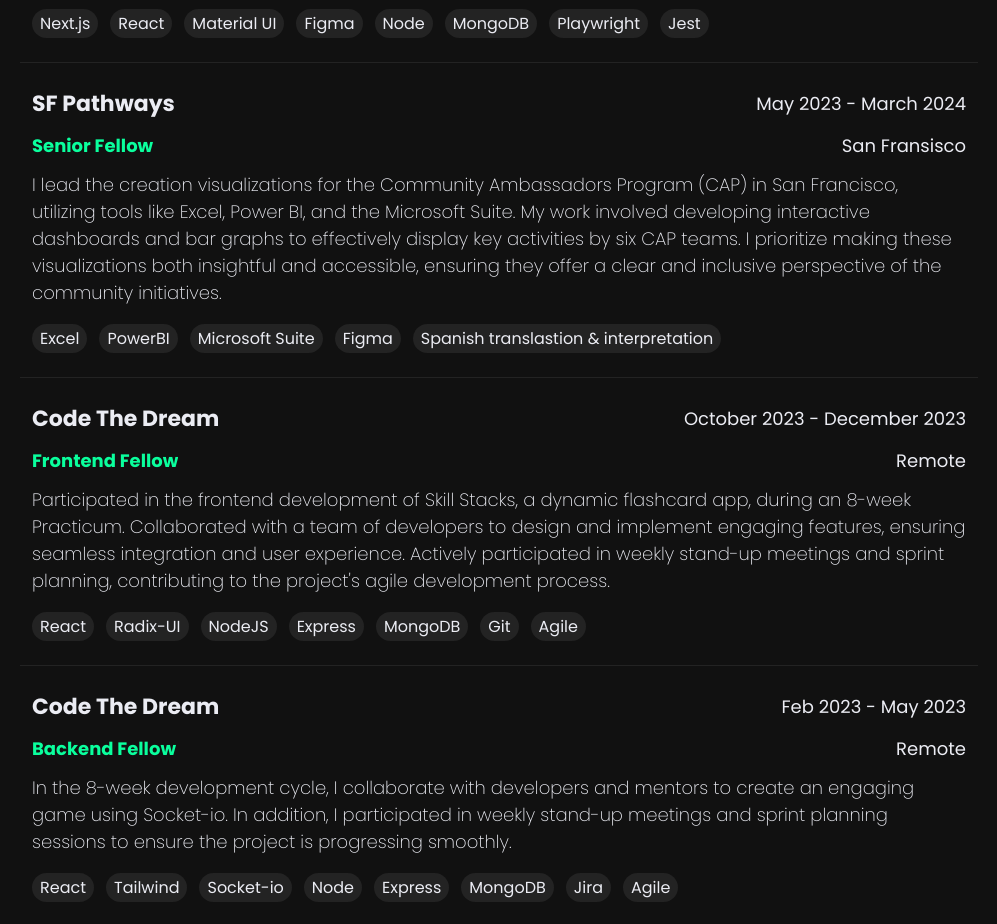
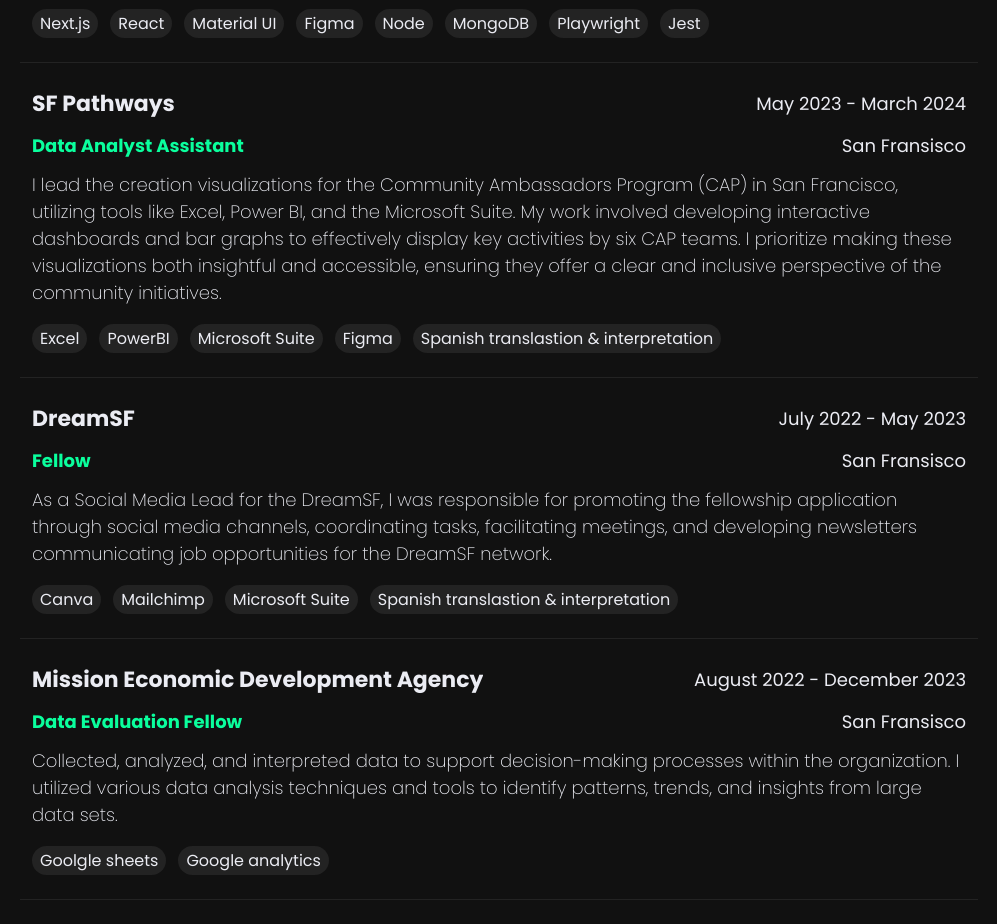
Before and after one commit to alejandroo-pc/portfolio, a Next.js app: page / in a window 1280 px wide. Shown: the part 3480-4404 px from the top of the page, without its empty margins (171-1168 px from the left). Built offline with nearby package versions, Linux system fonts and the light colour scheme.

Commit message:
Updated work experience by removing ctd practicum

```diff
--- a/components/home/experience/Experience.js
+++ b/components/home/experience/Experience.js
@@ -34,7 +34,7 @@
 
   {
     title: 'SF Pathways',
-    position: 'Senior Fellow',
+    position: 'Data Analyst Assistant',
     time: 'May 2023 - March 2024 ',
     location: 'San Fransisco',
     description:
@@ -45,35 +45,6 @@
       'Microsoft Suite',
       'Figma',
       'Spanish translastion & interpretation',
-    ],
-  },
-
-  {
-    title: 'Code The Dream',
-    position: 'Frontend Fellow',
-    time: 'October 2023 - December 2023',
-    location: 'Remote',
-    description:
-      "Participated in the frontend development of Skill Stacks, a dynamic flashcard app, during an 8-week Practicum. Collaborated with a team of developers to design and implement engaging features, ensuring seamless integration and user experience. Actively participated in weekly stand-up meetings and sprint planning, contributing to the project's agile development process.",
-    tech: ['React', 'Radix-UI', 'NodeJS', 'Express', 'MongoDB', 'Git', 'Agile'],
-  },
-
-  {
-    title: 'Code The Dream',
-    position: 'Backend Fellow',
-    time: 'Feb 2023 - May 2023 ',
-    location: 'Remote',
-    description:
-      'In the 8-week development cycle, I collaborate with developers and mentors to create an engaging game using Socket-io. In addition, I participated in weekly stand-up meetings and sprint planning sessions to ensure the project is progressing smoothly.',
-    tech: [
-      'React',
-      'Tailwind',
-      'Socket-io',
-      'Node',
-      'Express',
-      'MongoDB',
-      'Jira',
-      'Agile',
     ],
   },
 
@@ -90,16 +61,6 @@
       'Microsoft Suite',
       'Spanish translastion & interpretation',
     ],
-  },
-
-  {
-    title: 'Code The Dream',
-    position: 'NodeJS Backend Student',
-    time: 'Nov 2022 - Jan 2023',
-    location: 'Remote',
-    description:
-      'I built server-side applications, created APIs, and worked with databases. In addition, I understand NodeJS concepts such as routes, middleware, event-driven programming, and asynchronous code.',
-    tech: ['Javascript', 'NodeJS', 'Express', 'MongoDB'],
   },
 
   {
--- a/components/home/projects/Projects.js
+++ b/components/home/projects/Projects.js
@@ -192,7 +192,7 @@
     title: 'This portfolio!',
     imgSrc: 'project-imgs/port-1.png',
     code: 'https://github.com/alejandroo-pc/portfolio',
-    projectLink: ' https://alejandropatino.io',
+    projectLink: 'https://alejandropatino.io',
     tech: ['React', 'Next.js', 'scss', 'Javascript'],
     description:
       'Checkout what I used to create this portfolio, clone and adjust to your style!',
```
